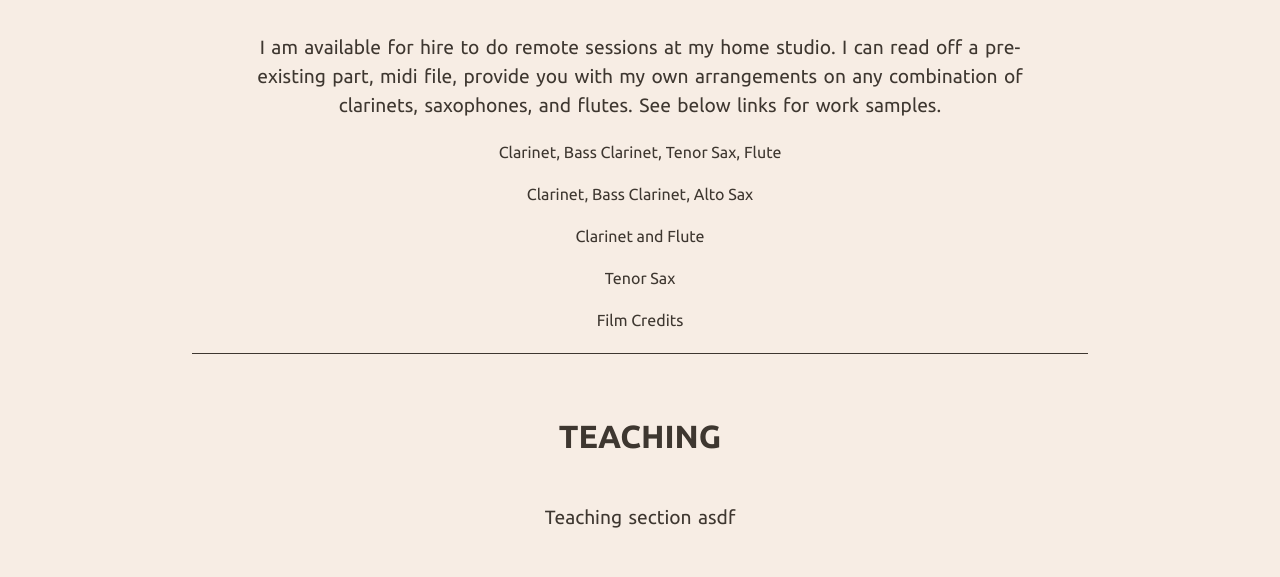
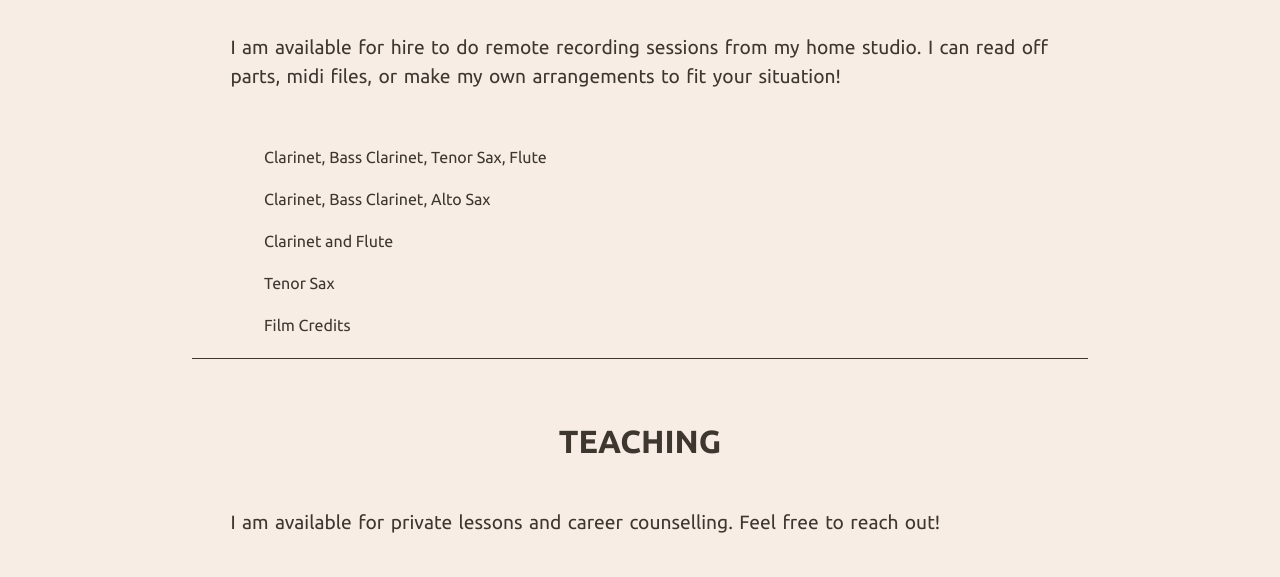
Before and after one commit to h15200/aomori-newSite-112719, a Gatsby site: page /contact in a window 1280 px wide. Shown: the part 693-1270 px from the top of the page. Built offline with nearby package versions, Linux system fonts and the light colour scheme; Gatsby itself is replaced by a stand-in of ours; a web font is replaced by a local one.

Commit message:
content in md files

```diff
--- a/src/Markdown/contact-page/studio.md
+++ b/src/Markdown/contact-page/studio.md
@@ -3,4 +3,4 @@ id: '1'
 date: 12-7-19
 title: "contact studio"
 ---
-I am available for hire to do remote sessions at my home studio. I can read off a pre-existing part, midi file, provide you with my own arrangements on any combination of clarinets, saxophones, and flutes. See below links for work samples.
+I am available for hire to do remote recording sessions from my home studio. I can read off parts, midi files, or make my own arrangements to fit your situation!
--- a/src/Markdown/contact-page/teaching.md
+++ b/src/Markdown/contact-page/teaching.md
@@ -3,6 +3,4 @@ id: '2'
 date: 12-7-19
 title: "contact teaching"
 ---
-
-Teaching section
-asdf
+I am available for private lessons and career counselling. Feel free to reach out!
--- a/src/pages/about.js
+++ b/src/pages/about.js
@@ -50,7 +50,7 @@ const AboutPage = () => {
             </li>
             <li id="draeseke">
               <a href="http://www.msrcd.com/catalog/cd/MS1382" target="_blank" rel="noopener noreferrer">
-                Draeseke, Mendelssohn, Burgmüller, and Beethoven
+                Draeseke and Mendelssohn
               </a>
             </li>
             <li>
--- a/src/styles/about.module.scss
+++ b/src/styles/about.module.scss
@@ -22,6 +22,7 @@
 
   li {
     margin: 1.5em;
+
   }
 
   a {
@@ -38,7 +39,7 @@
 
 }
 
-@media only screen and (min-width: 600px) {
+@media only screen and (min-width: 786px) {
   .container {
     padding: 3em 12em 2em 12em;
     width: 100%;
--- a/src/styles/contact.module.scss
+++ b/src/styles/contact.module.scss
@@ -46,8 +46,9 @@
   }
 
   p {
-    margin-bottom: 1em;
+    margin-bottom: 3em;
     padding: 0 2em;
+    text-align: left;
   }
 
   p:last-of-type{
@@ -59,6 +60,8 @@
 
   li{
     margin: 1.5em;
+    padding-left: 2em;
+    text-align: left;
   }
 
   a{
@@ -69,7 +72,7 @@
 
 
 
-@media only screen and (min-width: 600px) {
+@media only screen and (min-width: 786px) {
   .container {
     padding: 3em 12em 2em 12em;
     width: 100%;
--- a/src/styles/cta.module.scss
+++ b/src/styles/cta.module.scss
@@ -4,7 +4,6 @@
   color: $text-color;
   background-color: $highlight-color;
   margin: 0 auto;
-  max-width: 600px;
   padding: 2em 0 3.4em 0;
   width: 90%;
   text-align: center;
@@ -40,7 +39,7 @@
 }
 
 
-@media only screen and (min-width: 600px) {
+@media only screen and (min-width: 786px) {
   .container {
     max-width: 100%;
     width: 100%;
--- a/src/styles/footer.module.scss
+++ b/src/styles/footer.module.scss
@@ -40,7 +40,7 @@
   word-spacing: 1px;
 }
 
-@media only screen and (min-width: 600px) {
+@media only screen and (min-width: 786px) {
   .container {
     max-width: 100%;
     width: 100%;
--- a/src/styles/header.module.scss
+++ b/src/styles/header.module.scss
@@ -105,7 +105,7 @@ INDIVIDUAL ELEMENTS
 MEDIA QUERY
 ***********/
 
-@media only screen and (min-width: 600px) {
+@media only screen and (min-width: 786px) {
   .container {
     width: 100%;
   }
@@ -175,7 +175,7 @@ MEDIA QUERY
 /****************************************
 DROPDOWN HIDE/SHOW (For big screen only)
 ****************************************/
-@media only screen and (min-width: 600px) {
+@media only screen and (min-width: 786px) {
   .dropdownItemFlex {
     opacity: 0;
     pointer-events: none;
--- a/src/styles/index.module.scss
+++ b/src/styles/index.module.scss
@@ -33,7 +33,7 @@
 
 
 
-@media only screen and (min-width: 600px) {
+@media only screen and (min-width: 786px) {
   .container {
     padding: 7em 12em 2em 12em;
     width: 100%;
--- a/src/styles/music.module.scss
+++ b/src/styles/music.module.scss
@@ -38,7 +38,7 @@
 }
 
 
-@media only screen and (min-width: 600px) {
+@media only screen and (min-width: 786px) {
   .container {
     padding: 3em 10vw 2em 10vw;
     width: 100%;
```
